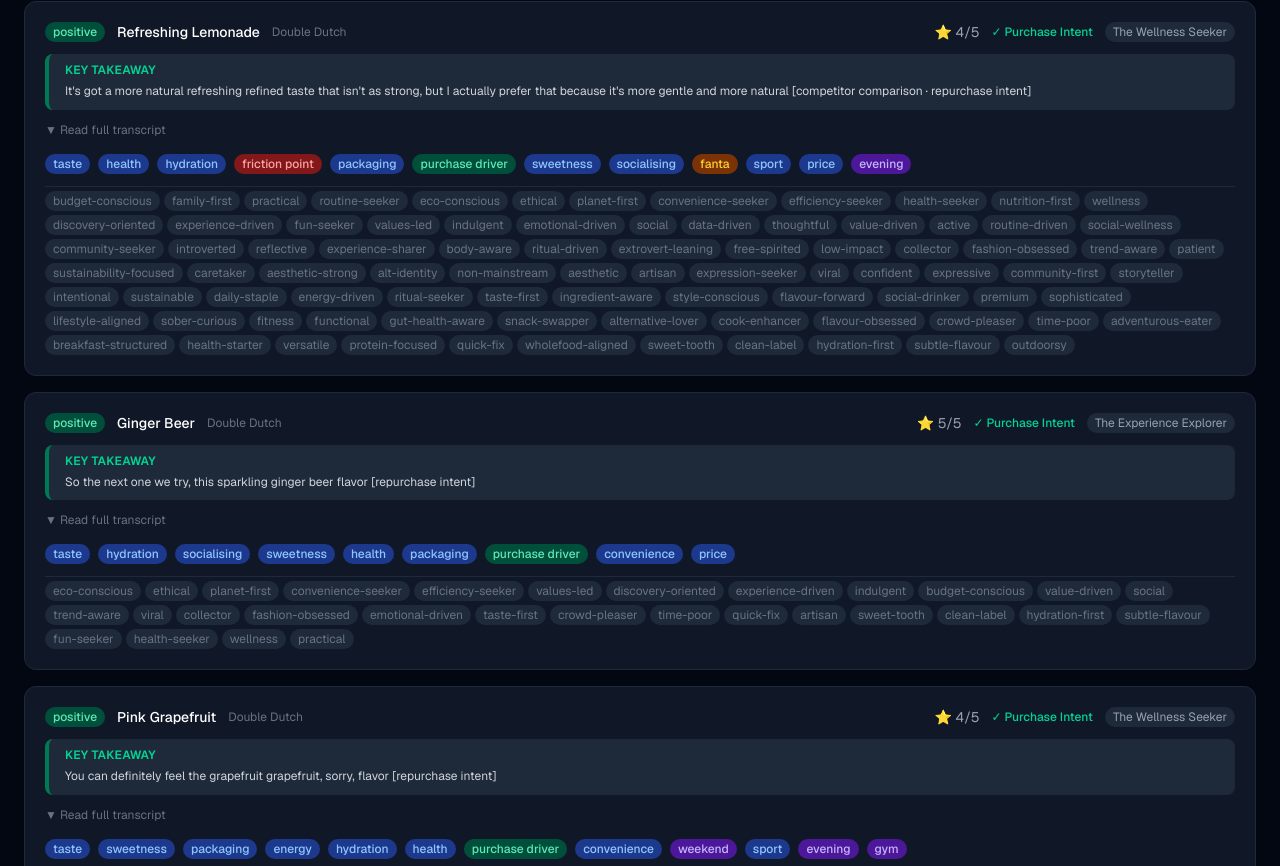
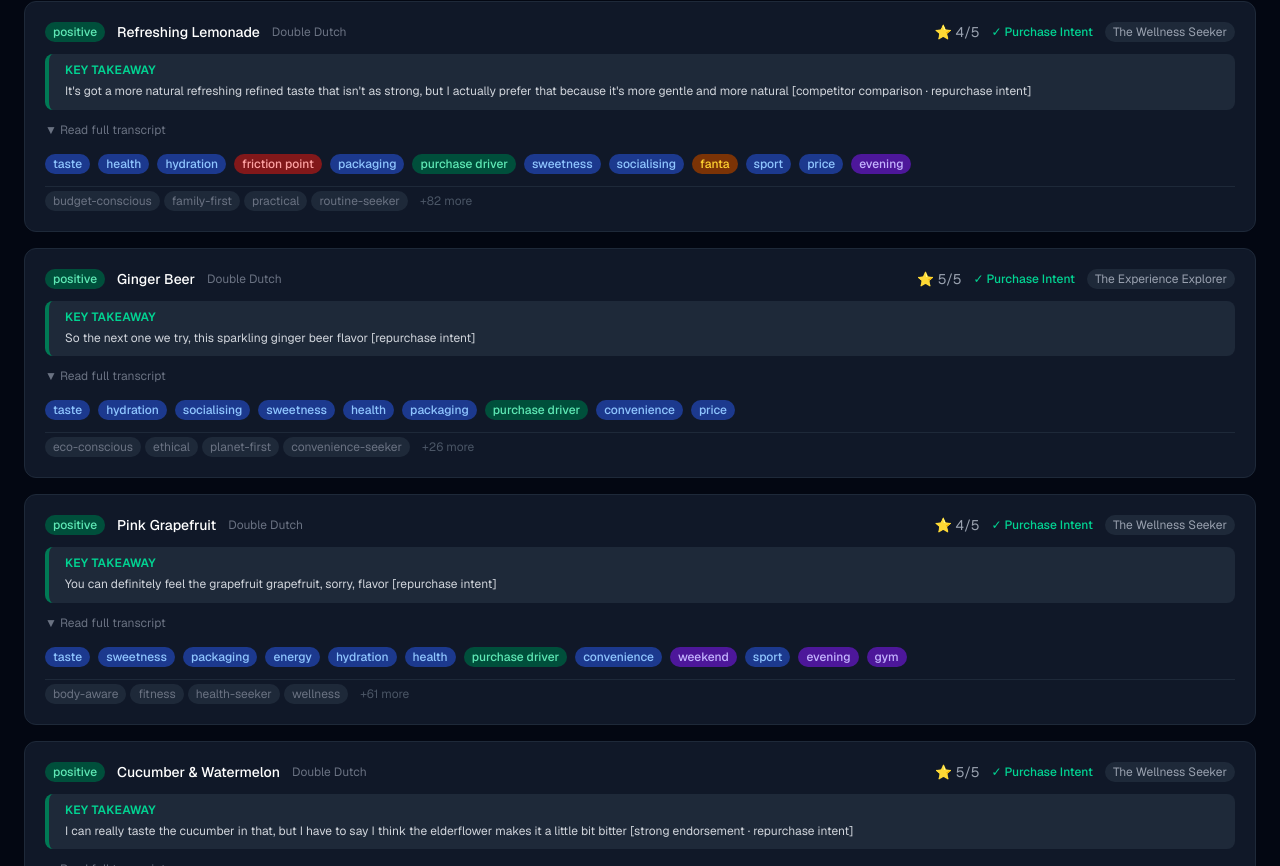
Before and after one commit to daisycloonan/insights-dashboard, a Next.js app: page /consumer-voice in a window 1280 px wide. Shown: the part 574-1440 px from the top of the page. Built offline with nearby package versions, Linux system fonts and the light colour scheme.

Commit message:
Fix syntax error in consumer voice page

```diff
--- a/src/app/consumer-voice/page.tsx
+++ b/src/app/consumer-voice/page.tsx
@@ -27,13 +27,11 @@
   const neutralCount = reviews.filter(r => r.sentiment === 'neutral').length;
   const intentCount = reviews.filter(r => r.purchaseIntent).length;
 
-  // Top themes
   const themeCounts = Object.entries(THEME_KEYWORDS_MAP).map(([theme, keywords]) => ({
     theme,
     count: reviews.filter(r => keywords.some(k => r.transcript.toLowerCase().includes(k))).length,
   })).filter(t => t.count > 0).sort((a, b) => b.count - a.count).slice(0, 3);
 
-  // Top archetype
   const archetypeCounts = reviews.reduce<Record<string, number>>((acc, r) => {
     const a = r.archetype;
     if (a && a !== 'Unknown') acc[a] = (acc[a] ?? 0) + 1;
@@ -41,7 +39,6 @@
   }, {});
   const topArchetype = Object.entries(archetypeCounts).sort((a, b) => b[1] - a[1])[0];
 
-  // Avg rating
   const avgRating = reviews.reduce((a, r) => a + r.rating, 0) / total;
 
   return {
@@ -65,7 +62,6 @@
   const lower = text.toLowerCase();
   const sentences = text.split(/[.!?]+/).map(s => s.trim()).filter(s => s.length > 20);
 
-  // Score each sentence by how many insight signals it contains
   const SIGNAL_WORDS = [
     'taste', 'flavour', 'flavor', 'sweet', 'bitter', 'refreshing', 'health', 'natural',
     'organic', 'energy', 'caffeine', 'price', 'expensive', 'value', 'packaging', 'bottle',
@@ -82,13 +78,9 @@
 
   const topSentence = scored[0]?.sentence ?? sentences[0] ?? '';
 
-  // Build key facts
   const facts: string[] = [];
-
   const positiveWords = ['love', 'amazing', 'great', 'excellent', 'perfect', 'fantastic', 'recommend', 'best'];
-  const negativeWords = ['hate', 'disappointed', 'terrible', 'awful', 'bad', 'not for me', 'would not', "wouldn't"];
   const isPositiveReview = positiveWords.some(w => lower.includes(w));
-  const isNegativeReview = negativeWords.some(w => lower.includes(w));
 
   if (isPositiveReview && review.sentiment === 'positive') facts.push('strong endorsement');
   if (review.sentiment === 'negative') facts.push('critical feedback');
@@ -99,7 +91,6 @@
   if (lower.includes('price') || lower.includes('expensive') || lower.includes('value')) facts.push('price sensitivity');
 
   const tagLine = facts.length > 0 ? ` [${facts.join(' · ')}]` : '';
-
   return `${topSentence.slice(0, 150)}${topSentence.length > 150 ? '...' : ''}${tagLine}`;
 }
 
@@ -136,7 +127,6 @@
   }, [reviews, search, filterSentiment, filterBrand, filterArchetype]);
 
   const summary = useMemo(() => buildFilterSummary(filtered), [filtered]);
-
   const isFiltered = search !== '' || filterSentiment !== 'all' || filterBrand !== 'all' || filterArchetype !== 'all';
 
   if (loading) return <LoadingScreen />;
@@ -200,7 +190,6 @@
             <MiniStat label="Would Repurchase" value={`${summary.intentPct}%`} color="text-violet-400" />
           </div>
 
-          {/* Sentiment bar */}
           <div className="flex rounded-full overflow-hidden h-2">
             <div className="bg-emerald-500 h-2" style={{ width: `${summary.positivePct}%` }} />
             <div className="bg-gray-500 h-2" style={{ width: `${summary.neutralPct}%` }} />
@@ -208,7 +197,6 @@
           </div>
 
           <div className="grid grid-cols-1 md:grid-cols-2 gap-4">
-            {/* Top themes */}
             {summary.topThemes.length > 0 && (
               <div>
                 <p className="text-xs text-gray-500 mb-2 font-medium uppercase tracking-wide">Top Themes</p>
@@ -221,8 +209,6 @@
                 </div>
               </div>
             )}
-
-            {/* Top archetype + insight */}
             <div>
               <p className="text-xs text-gray-500 mb-2 font-medium uppercase tracking-wide">Dominant Archetype</p>
               {summary.topArchetype ? (
@@ -251,6 +237,7 @@
           const brandName = review.product?.brand ?? review.brand?.brand_name ?? 'Unknown';
           return (
             <div key={review.reviewId} className="bg-gray-900 rounded-xl p-5 border border-gray-800 space-y-3">
+              {/* Header */}
               <div className="flex items-center justify-between flex-wrap gap-2">
                 <div className="flex items-center gap-3">
                   <SentimentBadge sentiment={review.sentiment} />
@@ -264,13 +251,13 @@
                 </div>
               </div>
 
-              {/* AI-style summary */}
+              {/* Key Takeaway */}
               <div className="bg-gray-800 rounded-lg px-4 py-2 border-l-4 border-emerald-700">
                 <p className="text-xs text-emerald-400 font-semibold mb-1 uppercase tracking-wide">Key Takeaway</p>
                 <p className="text-xs text-gray-300 leading-relaxed">{buildReviewSummary(review)}</p>
               </div>
 
-{/* Full transcript — collapsed by default */}
+              {/* Full transcript */}
               <details className="group">
                 <summary className="text-xs text-gray-500 hover:text-gray-300 cursor-pointer list-none flex items-center gap-1">
                   <span className="group-open:hidden">▼ Read full transcript</span>
@@ -279,6 +266,7 @@
                 <p className="text-sm text-gray-400 leading-relaxed mt-2">{review.transcript}</p>
               </details>
 
+              {/* Theme tags */}
               {reviewSignals.length > 0 && (
                 <div className="flex flex-wrap gap-2 pt-1">
                   {Array.from(new Set(reviewSignals.map(s => s.label))).map((label) => (
@@ -287,11 +275,15 @@
                 </div>
               )}
 
+              {/* User tags */}
               {review.user?.tags && review.user.tags.length > 0 && (
                 <div className="flex flex-wrap gap-1 pt-1 border-t border-gray-800">
-                  {review.user.tags.map((tag) => (
+                  {review.user.tags.slice(0, 4).map((tag) => (
                     <span key={tag} className="text-xs text-gray-500 bg-gray-800 px-2 py-0.5 rounded-full">{tag}</span>
                   ))}
+                  {review.user.tags.length > 4 && (
+                    <span className="text-xs text-gray-600 px-2 py-0.5">+{review.user.tags.length - 4} more</span>
+                  )}
                 </div>
               )}
             </div>
```
Lines whose indentation alone changed are shown as unchanged.
